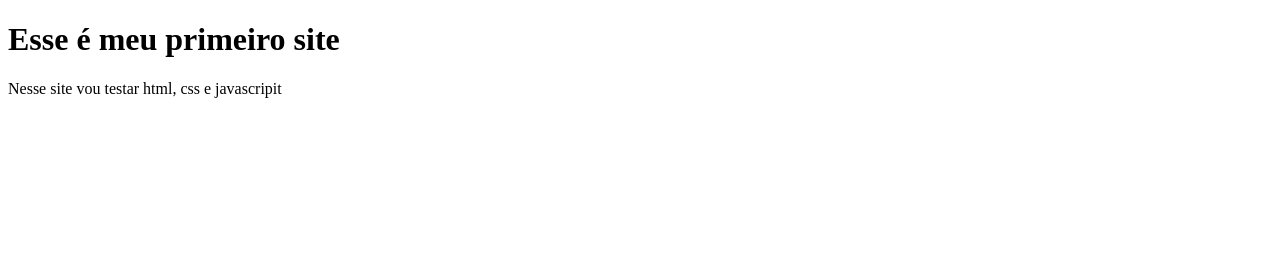
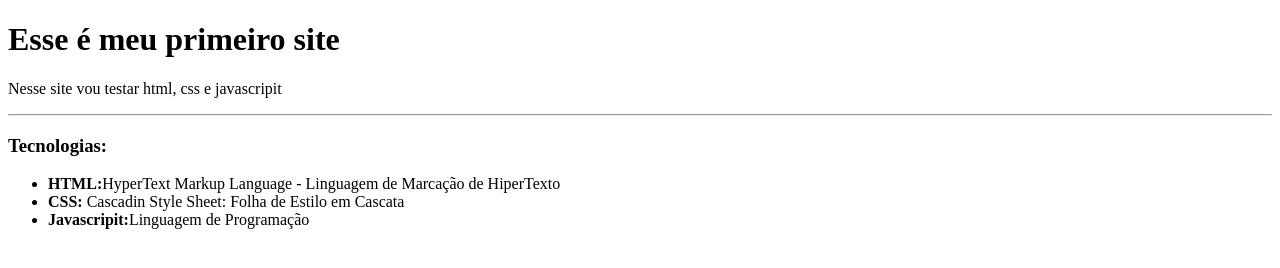
Before and after one commit to felipes4/Primeiro-SIte-, a plain HTML site: page index.html in a window 1280 px wide. Drawn offline with Linux system fonts and the light colour scheme.

Commit message:
lista de tecnologias

```diff
--- a/index.html
+++ b/index.html
@@ -9,6 +9,17 @@
 
 <h1>Esse é meu primeiro site</h1>
 <p>Nesse site vou testar html, css e javascripit</p>
+<hr>
+<h3>Tecnologias:</h3>
+
+<ul>
+    <li><strong>HTML:</strong>HyperText Markup Language - Linguagem de Marcação de HiperTexto</li>
+
+        <li><STRong>CSS:</STRong> Cascadin Style Sheet: Folha
+    de Estilo em Cascata</li>
+    <li> <strong>Javascripit:</strong>Linguagem de Programação</li>
+</ul>
+
 
 </body>
 </html>
```
